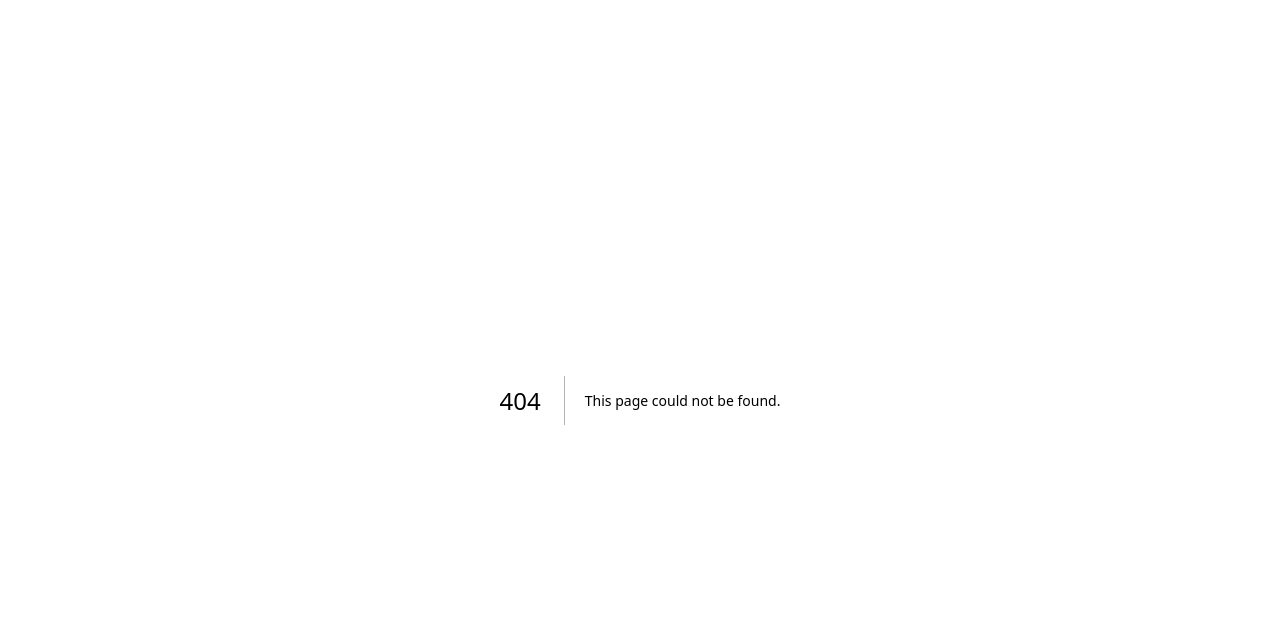
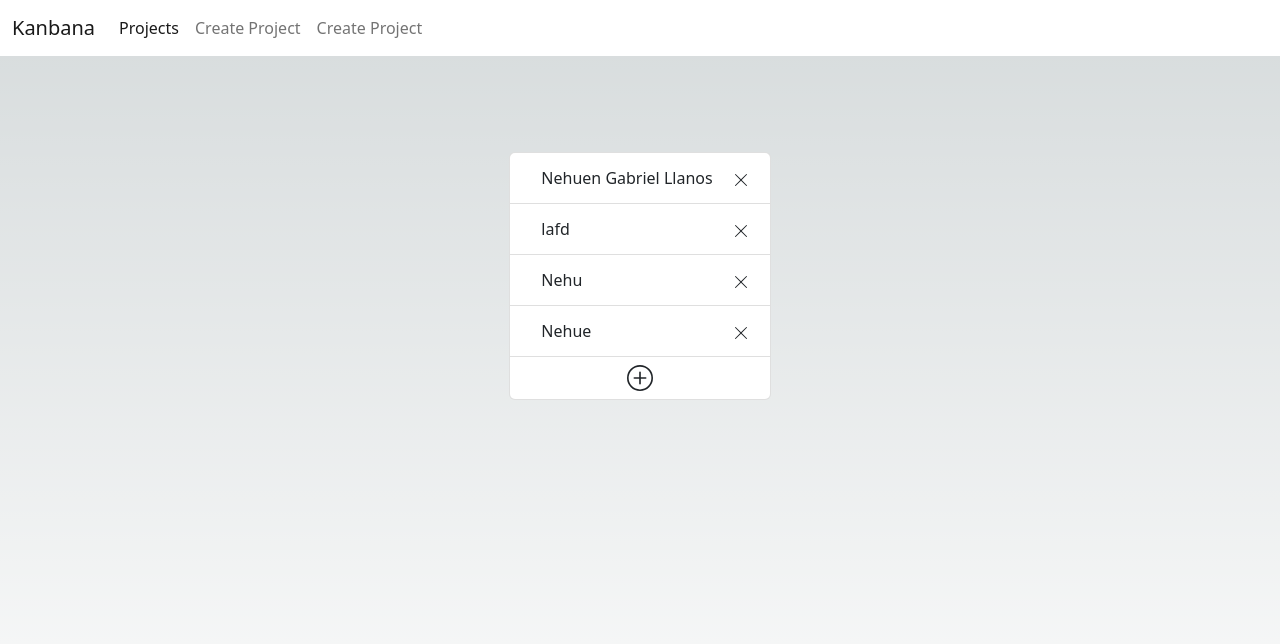
Before and after one commit to martinippo01/kanbana, a Next.js app in the folder front/: page /people in a window 1280 px wide. Before the commit this address had no page. Shown: the top 644 px of the page. Built offline with nearby package versions, Linux system fonts and the light colour scheme.

Commit message:
Just the UI for adding a user

```diff
--- a/front/package.json
+++ b/front/package.json
@@ -10,6 +10,7 @@
   },
   "dependencies": {
     "bootstrap": "^5.2.3",
+    "bootstrap-icons": "^1.10.3",
     "eslint": "8.37.0",
     "eslint-config-next": "13.2.4",
     "next": "13.2.4",
--- /dev/null
+++ b/front/pages/component/addPeople.js
@@ -0,0 +1,90 @@
+import {Button, Form, ListGroup, Modal} from "react-bootstrap";
+import {useState} from "react";
+
+function Person(props) {
+    return(
+        <div style={{display: "flex", flexDirection: "row", justifyContent: "space-between"}}>
+            <a style={{margin: "15px", marginTop: "5px", marginBottom: "5px"}}>{props.name}</a>
+            <div style={{marginLeft: "15px", margin: "5px"}} onClick={() => console.log("delete")}>
+                <svg xmlns="http://www.w3.org/2000/svg" width="16" height="16" fill="currentColor"
+                     className="bi bi-x-lg" viewBox="0 0 16 16">
+                    <path
+                        d="M2.146 2.854a.5.5 0 1 1 .708-.708L8 7.293l5.146-5.147a.5.5 0 0 1 .708.708L8.707 8l5.147 5.146a.5.5 0 0 1-.708.708L8 8.707l-5.146 5.147a.5.5 0 0 1-.708-.708L7.293 8 2.146 2.854Z"/>
+                </svg>
+            </div>
+        </div>
+    );
+}
+
+
+function AddPeople() {
+    const [show, setShow] = useState(false);
+
+    const handleClose = () => setShow(false);
+    const handleShow = () => setShow(true);
+
+    return (
+        <>
+            <ListGroup>
+                <ListGroup.Item>
+                    <Person name="Nehuen Gabriel Llanos"></Person>
+                </ListGroup.Item>
+                <ListGroup.Item>
+                    <Person name="lafd"></Person>
+                </ListGroup.Item>
+                <ListGroup.Item>
+                    <Person name="Nehu"></Person>
+                </ListGroup.Item>
+                <ListGroup.Item>
+                    <Person name="Nehue"></Person>
+                </ListGroup.Item>
+                <ListGroup.Item onClick={handleShow}>
+                    <div style={{display: "flex", flexDirection: "row", justifyContent: "center"}}>
+                        <svg xmlns="http://www.w3.org/2000/svg" width="26" height="26" fill="currentColor"
+                             className="bi bi-plus-circle" viewBox="0 0 16 16">
+                            <path d="M8 15A7 7 0 1 1 8 1a7 7 0 0 1 0 14zm0 1A8 8 0 1 0 8 0a8 8 0 0 0 0 16z"/>
+                            <path
+                                d="M8 4a.5.5 0 0 1 .5.5v3h3a.5.5 0 0 1 0 1h-3v3a.5.5 0 0 1-1 0v-3h-3a.5.5 0 0 1 0-1h3v-3A.5.5 0 0 1 8 4z"/>
+                        </svg>
+                    </div>
+                </ListGroup.Item>
+            </ListGroup>
+
+            <Modal
+                show={show}
+                onHide={handleClose}
+                backdrop="static"
+                keyboard={false}
+            >
+                <Modal.Header closeButton>
+                    <Modal.Title><a style={{color: "black"}}>Modal title</a></Modal.Title>
+                </Modal.Header>
+                <Modal.Body>
+                    <Form>
+                        <Form.Group className="mb-3" controlId="formBasicEmail">
+                            <Form.Label><a style={{color: "black"}}>Name</a></Form.Label>
+                            <Form.Control placeholder="Enter name"/>
+
+                        </Form.Group>
+
+                        <Form.Group className="mb-3" controlId="formBasicPassword">
+                            <Form.Label><a style={{color: "black"}}>Skill</a></Form.Label>
+                            <Form.Control placeholder="React Native, Front end, Graphic design, ..." />
+                            <Form.Text className="text-muted">
+                                Enter the skills separated with ','
+                            </Form.Text>
+                        </Form.Group>
+                    </Form>
+                </Modal.Body>
+                <Modal.Footer>
+                    <Button variant="secondary" onClick={handleClose}>
+                        Close
+                    </Button>
+                    <Button variant="primary">Save</Button>
+                </Modal.Footer>
+            </Modal>
+        </>
+    );
+}
+
+export default AddPeople;
--- /dev/null
+++ b/front/pages/people/index.js
@@ -0,0 +1,26 @@
+import Head from 'next/head'
+import Image from 'next/image'
+import { Inter } from 'next/font/google'
+import { Container, Row, Col, Card, Button } from 'react-bootstrap';
+import styles from '<kanbana-front>/styles/Home.module.css'
+import NavBar from "<kanbana-front>/pages/component/navBar";
+import AddPeople from "<kanbana-front>/pages/component/addPeople";
+
+const inter = Inter({ subsets: ['latin'] })
+
+export default function projectView() {
+    return (
+        <>
+            <Head>
+                <title>people</title>
+                <meta name="description" content="Generated by create next app" />
+                <meta name="viewport" content="width=device-width, initial-scale=1" />
+                <link rel="icon" href="/favicon.ico" />
+            </Head>
+            <NavBar></NavBar>
+            <main className={styles.main}>
+                <AddPeople></AddPeople>
+            </main>
+        </>
+    )
+}
```
Also changed, not shown: 1 other file (tests, documents, lock files or other folders).
